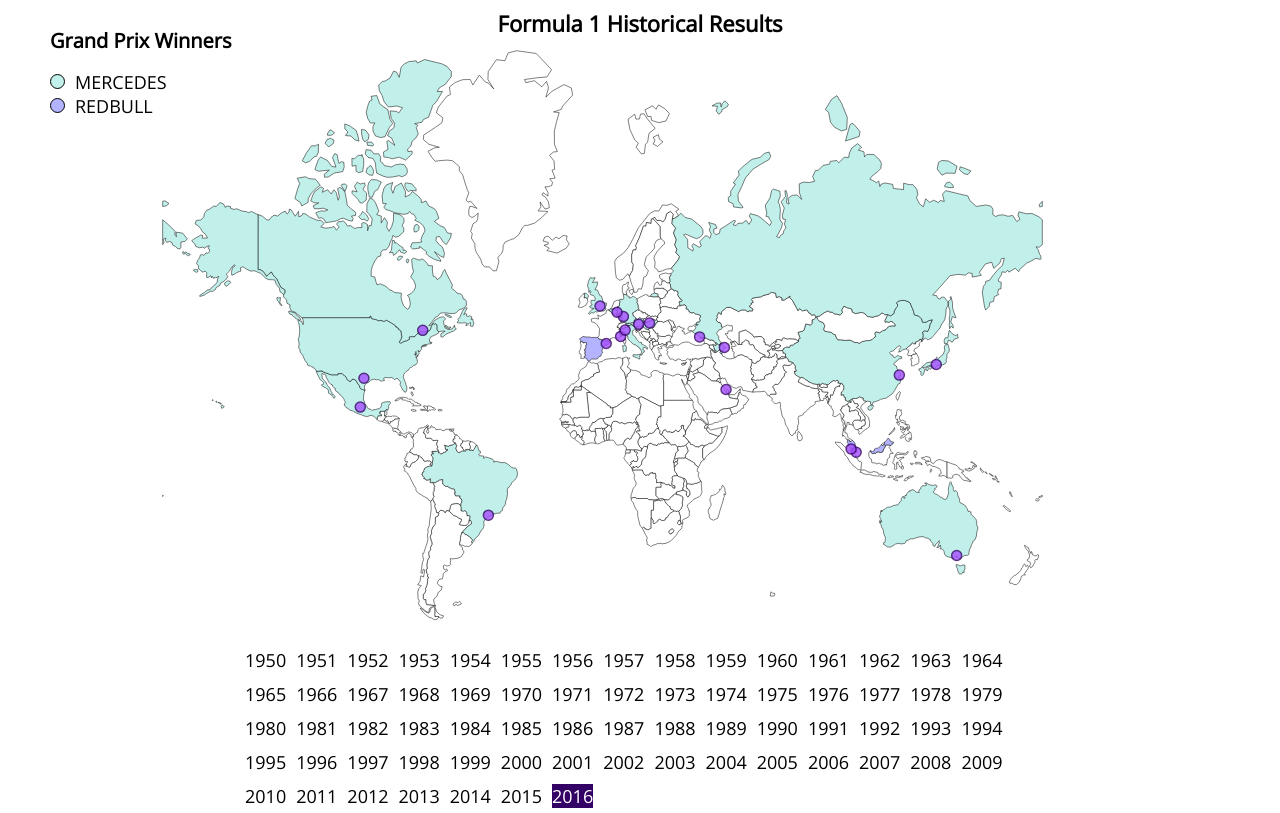
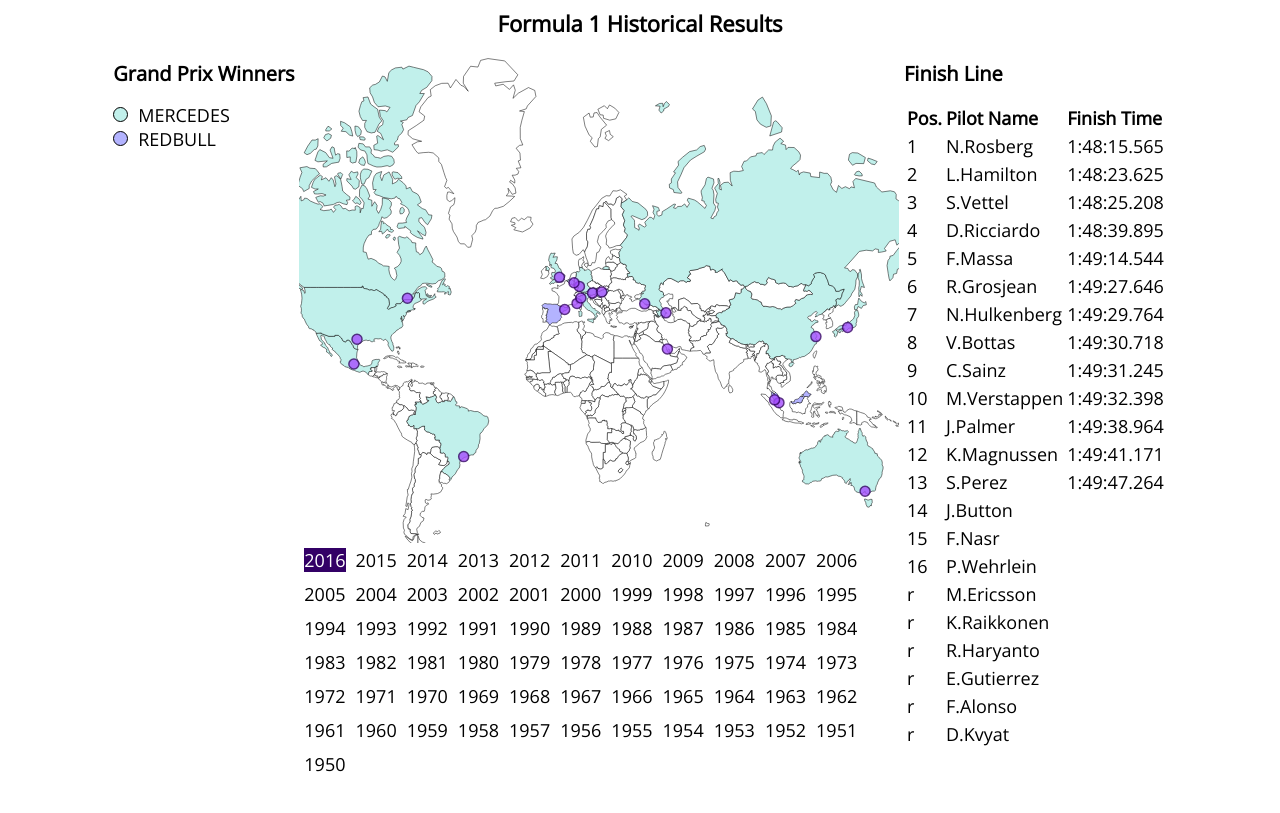
Before and after one commit to ulliwy/f1_history_map, a plain HTML site: page index.html in a window 1280 px wide. Drawn offline with nearby package versions, Linux system fonts and the light colour scheme.

Commit message:
Mac-friendly layout

```diff
--- a/index.html
+++ b/index.html
@@ -52,18 +52,29 @@
       pointer-events: all;
     }
 
-    div.legend_placeholder {
-      position: fixed;
-      min-width: 200px;
-      top: 10px;
-      left: 50px;
+    .container {
+      margin: auto;
+      text-align: center;
     }
 
-    div.pilot_list_placeholder {
-      position: fixed;
-      display: block;
-      top: 10px;
-      left: 1280px;
+    .legend_placeholder {
+      min-width: 100px;
+      vertical-align: top;
+      text-align: left;
+    }
+
+    .map_placeholder {
+      min-width: 600px;
+    }
+
+    .pilot_list_placeholder {
+      min-width: 100px;
+      vertical-align: top;
+      text-align: left;
+    }
+
+    .inline {
+      display: inline-block;
     }
 
     svg.map {
@@ -94,7 +105,7 @@
 
     div.years_buttons {
       margin: auto;
-      width: 800px;
+      width: 600px;
     }
 
     div.circle {
@@ -121,8 +132,8 @@
       function draw(geo_data) {
         "use strict";
         var margin = 75,
-            width = 1000 - margin,
-            height = 600 - margin;
+            width = 600 - margin,
+            height = 500 - margin;
 
         var zoom = d3.behavior.zoom()
           .translate([0, 0])
@@ -152,7 +163,7 @@
         }
 
         var projection = d3.geo.mercator()
-          .scale(140)
+          .scale(120)
           .translate([width / 2 , height / 2 + 150]);
 
         var path = d3.geo.path().projection(projection);
@@ -339,9 +350,10 @@
           //var r = update('2016');
           var years = [];
 
-          for (var i = 1950; i <= 2016; i++) {
+          for (var i = 2016; i >= 1950; i--) {
             years.push(i);
           }
+          debugger;
 
           //initial button
           var buttons = d3.select('body').select('div.years_placeholder')
@@ -388,10 +400,14 @@
   </head>
 <body>
   <h1>Formula 1 Historical Results</h1>
-  <div class="legend_placeholder"><h2>Grand Prix Winners</h2></div>
-  <div class="map_placeholder"></div>
-  <div class="pilot_list_placeholder"><h2>Finish Line</h2></div>
-  <div class="years_placeholder"></div>
+  <div class='container'>
+    <div class="legend_placeholder inline"><h2>Grand Prix Winners</h2></div>
+    <div class="inline">
+      <div class="map_placeholder"></div>
+      <div class="years_placeholder"></div>
+    </div>
+    <div class="pilot_list_placeholder inline"><h2>Finish Line</h2></div>
+  </div>
   <script type="text/javascript">
     d3.json("world_countries.json", draw);
   </script>
```
